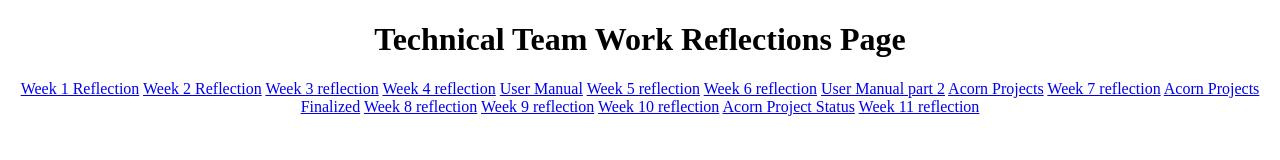
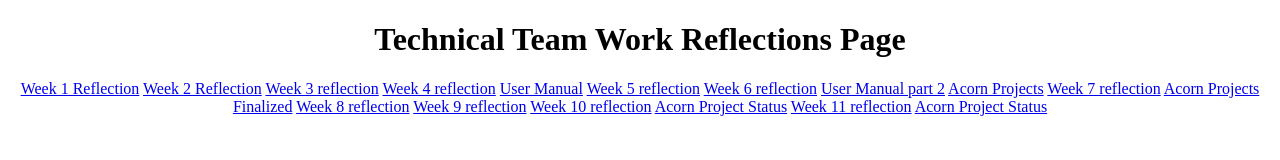
Before and after one commit to StrikorDawn/Technical-Teamwork-170, a plain HTML site: page index.html in a window 1280 px wide. Drawn offline with Linux system fonts and the light colour scheme.

Commit message:
Update index.html

```diff
--- a/index.html
+++ b/index.html
@@ -23,10 +23,11 @@
       <a href="Week 8 Reflection.docx">Week 8 reflection</a>
       <a href="Week 9 Reflection.docx">Week 9 reflection</a>
       <a href="Week 10 Reflection.docx">Week 10 reflection</a>
-      <a href="10_Acorn Project Status">Acorn Project Status</a>
+      <a href="10_Acorn Project Status.docx">Acorn Project Status</a>
       <a href="Week 11 Reflection.docx">Week 11 reflection</a>
       <!-- <a href="Week 12 Reflection.docx">Week 12 reflection</a>
       <a href="Week 13 Reflection.docx">Week 13 reflection</a> -->
+      <a href="12 Acorn Project Status.docx">Acorn Project Status</a>
     </center>
   </body>
 </html>
```
